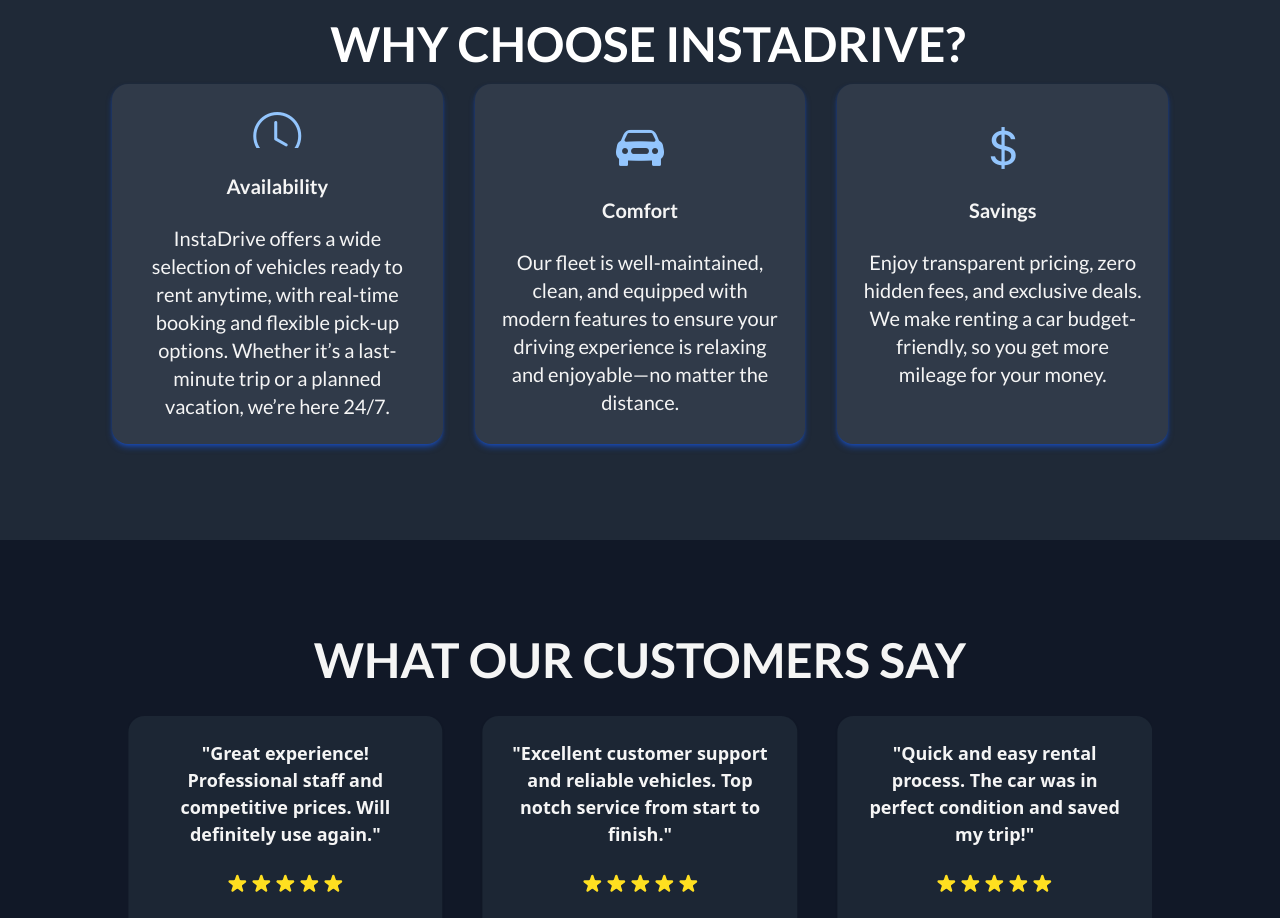
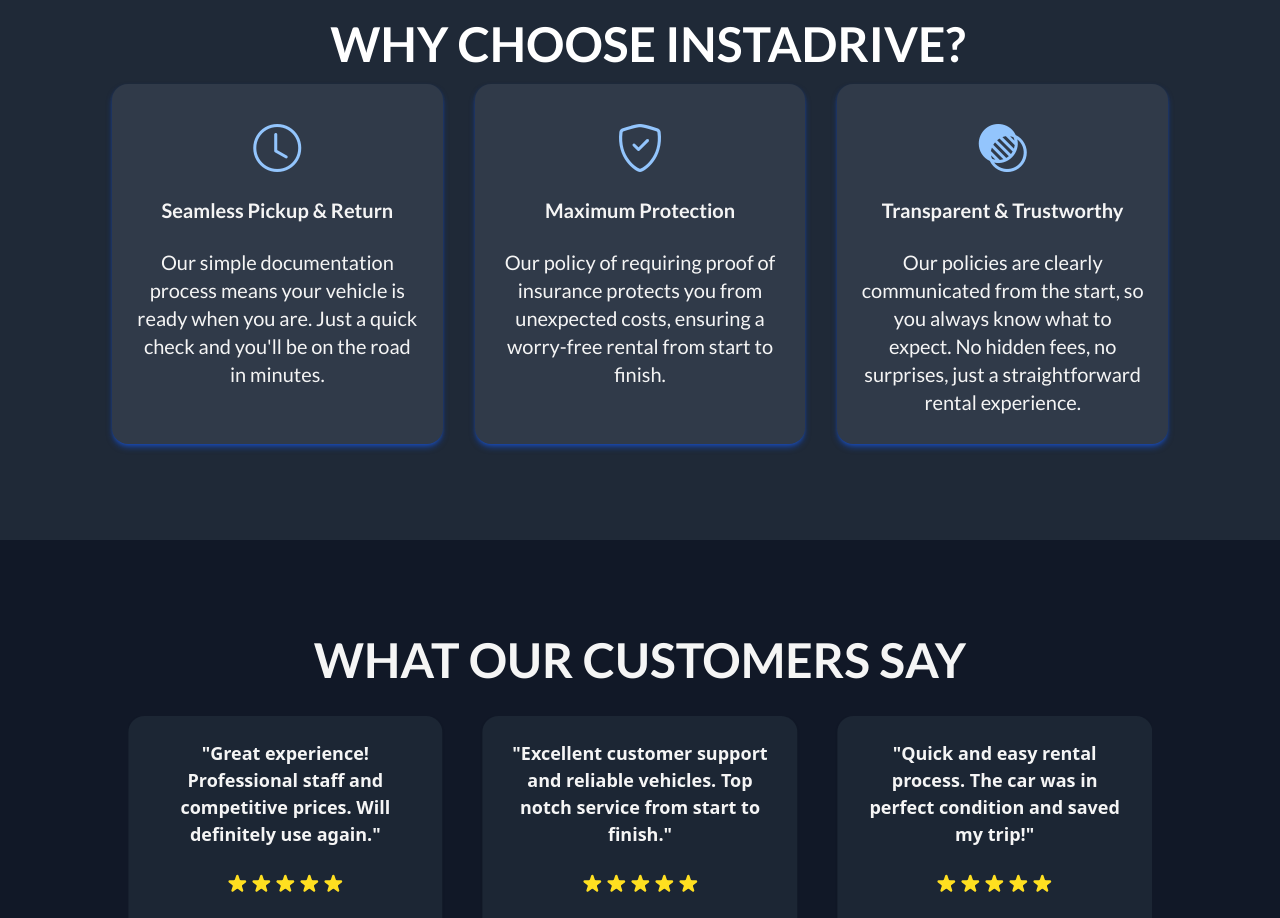
Before and after one commit to jacobferreras/car-rental, a Next.js app: page / in a window 1280 px wide. Shown: the part 1900-2818 px from the top of the page. Built offline with nearby package versions, Linux system fonts and the light colour scheme; no server answers; the database is empty.

Commit message:
refactor: replace hardcoded values with mapped constants in AboutCoreValues, AboutTeam, and ServiceBenifits components for improved maintainability

```diff
--- a/components/ui/about/AboutCoreValues.tsx
+++ b/components/ui/about/AboutCoreValues.tsx
@@ -1,5 +1,6 @@
 import React from "react";
 import CoreValueCard from "./CoreValueCard";
+import { CoreValues } from "@/lib/constant";
 
 const AboutCoreValues = () => {
   return (
@@ -11,21 +12,14 @@ const AboutCoreValues = () => {
         </h1>
       </div>
       <div className="flex flex-col md:flex-row justify-center items-center px-4  text-center gap-4 lg:gap-8 mt-12 relative z-10">
-        <CoreValueCard
-          title="Integrity"
-          description="We believe in honesty and transparency in all our dealings. Our customers can trust that we will always provide clear information about our services, pricing, and policies."
-          iconClass="bi bi-shield-check"
-        />
-        <CoreValueCard
-          title="Innovation"
-          description="We are committed to continuously improving our services and adopting the latest technologies to enhance the customer experience. Our goal is to make car rental as seamless and efficient as possible."
-          iconClass="bi bi-lightbulb"
-        />
-        <CoreValueCard
-          title="Excellence"
-          description="We strive for excellence in everything we do, from the quality of our vehicles to the level of service we provide. Our team is dedicated to ensuring that every customer has a memorable and enjoyable experience."
-          iconClass="bi bi-gem"
-        />
+        {CoreValues.map((value) => (
+          <CoreValueCard
+            key={value.id}
+            title={value.title}
+            description={value.description}
+            iconClass={value.icon}
+          />
+        ))}
       </div>
     </div>
   );
--- a/components/ui/about/AboutTeam.tsx
+++ b/components/ui/about/AboutTeam.tsx
@@ -1,5 +1,6 @@
 import React from "react";
 import OurteamCard from "./OurteamCard";
+import { TeamMembers } from "@/lib/constant";
 
 const AboutTeam = () => {
   return (
@@ -9,30 +10,15 @@ const AboutTeam = () => {
       </h1>
       <div>
         <div className="grid grid-cols-1 md:grid-cols-2 xl:grid-cols-4 items-center justify-center gap-8">
-          <OurteamCard
-            imageUrl="/CEO.webp"
-            name="John Doe"
-            position="CEO & Founder"
-            description="John is the visionary behind InstaDrive, dedicated to providing a premium car rental experience that combines luxury and convenience. His leadership ensures that every customer receives exceptional service and quality."
-          />
-          <OurteamCard
-            imageUrl="/Head.webp"
-            name="Jane Smith"
-            position="Chief Operating Officer"
-            description="Jane is dedicated to ensuring that every aspect of our operations runs smoothly, from fleet management to customer service, making sure that our clients have the best experience possible."
-          />
-          <OurteamCard
-            imageUrl="/Customer.webp"
-            name="Alice Johnson"
-            position="Head of Marketing"
-            description="Alice is passionate about creating innovative marketing strategies that connect with our customers and enhance their experience with InstaDrive."
-          />
-          <OurteamCard
-            imageUrl="/Fleet.webp"
-            name="Bob Brown"
-            position="Customer Support Manager"
-            description="Bob leads our customer support team, ensuring that every inquiry is handled with care and professionalism, making sure our customers feel valued and supported."
-          />
+          {TeamMembers.map((member) => (
+            <OurteamCard
+              key={member.id}
+              imageUrl={member.imageUrl}
+              name={member.name}
+              position={member.position}
+              description={member.description}
+            />
+          ))}
         </div>
       </div>
     </div>
--- a/components/ui/home/ServiceBenifits.tsx
+++ b/components/ui/home/ServiceBenifits.tsx
@@ -1,29 +1,17 @@
 import ServiceCard from "./ServiceCard";
+import { Service } from "../../../lib/constant";
 
 const ServiceBenifits = () => {
   return (
     <div className="flex flex-col md:flex-row justify-center items-center text-center gap-4 lg:gap-8 mt-4 px-4">
-      <ServiceCard
-        title="Availability"
-        description="InstaDrive offers a wide selection of vehicles ready to rent anytime, with real-time booking and flexible pick-up options. Whether it’s a last-minute trip or a planned vacation, we’re here 24/7."
-        icon="bi bi-clock"
-      />
-
-      <ServiceCard
-        title="Comfort"
-        description="Our fleet is well-maintained, clean, and equipped with modern
-            features to ensure your driving experience is relaxing and
-            enjoyable—no matter the distance."
-        icon="bi-car-front-fill"
-      />
-
-      <ServiceCard
-        title="Savings"
-        description="Enjoy transparent pricing, zero hidden fees, and exclusive deals. We
-            make renting a car budget-friendly, so you get more mileage for your
-            money."
-        icon="bi bi-currency-dollar"
-      />
+      {Service.map((item) => (
+        <ServiceCard
+          key={item.id}
+          title={item.title}
+          description={item.description}
+          icon={item.icon}
+        />
+      ))}
     </div>
   );
 };
```
